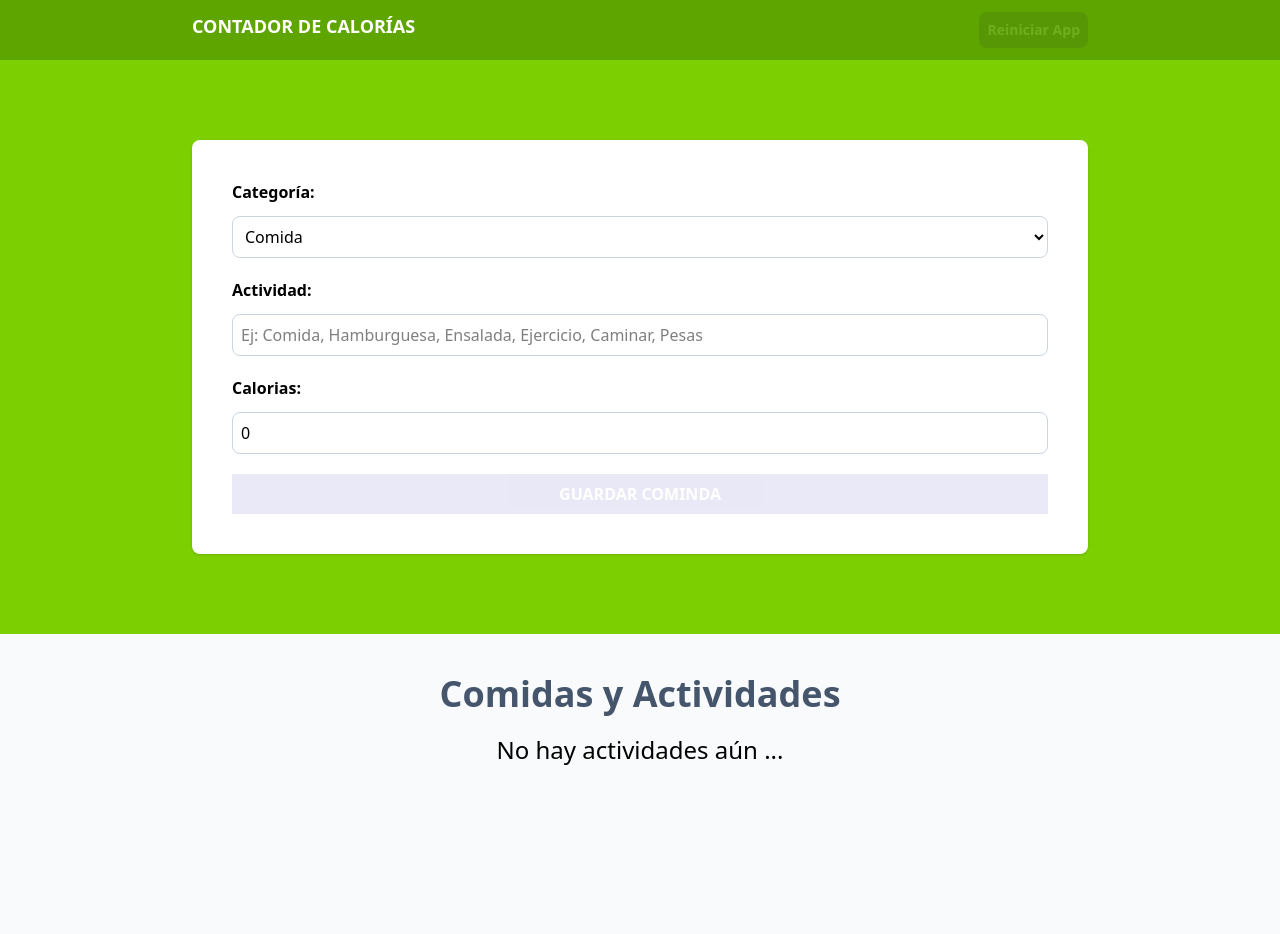
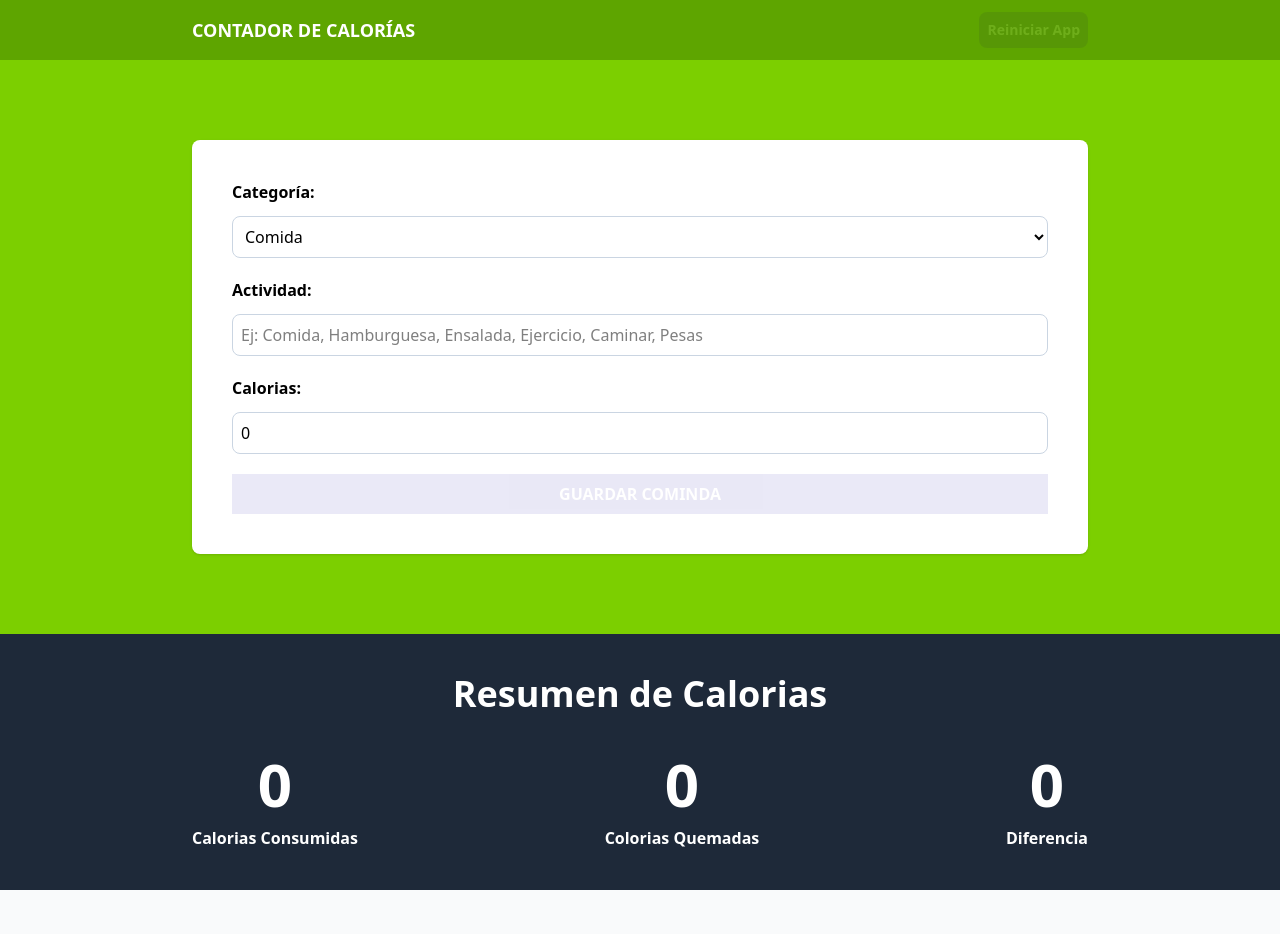
Before and after one commit to VanessaBattaglini/Contador-Calorias-Ejercicios, a React (Vite) app: page / in a window 1280 px wide. Shown: the top 934 px of the page. Before the commit the page ends 806 px from the top, so only its background shows below. Built offline with nearby package versions, Linux system fonts and the light colour scheme.

Commit message:
:sparkles: Creando componente para mostrar la calorias quemadas

```diff
--- a/src/App.tsx
+++ b/src/App.tsx
@@ -2,6 +2,7 @@
 import { useEffect, useReducer, useMemo } from 'react';
 import { activityReducer, initialState } from "./reducers/activityReducer";
 import ActivityList from './componets/ActivityList';
+import CalorieTracker from "./componets/CalorieTracker";
 function App() {
 
   const [state, dispatch] = useReducer(activityReducer, initialState)
@@ -14,7 +15,7 @@
   return (
     <>
       <header className="bg-lime-600 py-3">
-        <div className="max-w-4xl mx-auto flex justify-between ">
+        <div className="max-w-4xl mx-auto flex justify-between items-center">
           <h1 className="text-center text-lg font-bold text-white uppercase">
             Contador de Calorías
           </h1>
@@ -36,6 +37,13 @@
         />
       </div>
       </section>
+      <section className="bg-gray-800 py-10">
+        <div className="max-w-4xl mx-auto">
+            <CalorieTracker
+              activities={state.activities}
+            />
+        </div>
+      </section>
       <section className="p-10 mx-auto max-w-4xl">
         <ActivityList
           activities={state.activities}
--- /dev/null
+++ b/src/componets/CalorieTracker.tsx
@@ -0,0 +1,39 @@
+import { useMemo } from "react"
+import type { Activity } from "../types"
+import CaloriesDisplay from "./CaloriesDisplay"
+
+type CalorieTrackerProps = {
+    activities: Activity[]
+}
+export default function CalorieTracker({activities}: CalorieTrackerProps) {
+
+    const caloriesConsumed = useMemo(() => activities.reduce((total, activity) =>
+    activity.category === 1 ? total + activity.calories : total, 0), [activities])
+
+    const caloriesBurned = useMemo(() => activities.reduce((total, activity) =>
+    activity.category === 2 ? total + activity.calories : total, 0), [activities])
+
+    const netCalories = useMemo(() => caloriesConsumed - caloriesBurned, [activities])
+    return (
+        <>
+            <h2 className="text-4xl font-black text-white text-center">
+                Resumen de Calorias
+            </h2>
+            <div className="flex flex-col items-center md:flex-row md:justify-between gap-5 mt-10 ">
+                <CaloriesDisplay
+                    calories={caloriesConsumed}
+                    text="Calorias Consumidas"
+                />
+                <CaloriesDisplay
+                    calories={caloriesBurned}
+                    text="Colorias Quemadas"
+                />
+                <CaloriesDisplay
+                    calories={netCalories}
+                    text="Diferencia"
+                />
+            </div>
+
+        </>
+    )
+}
--- /dev/null
+++ b/src/componets/CaloriesDisplay.tsx
@@ -0,0 +1,13 @@
+
+type CaloriesDisplayProps = {
+    calories: number,
+    text: string
+}
+export default function CaloriesDisplay({calories, text} : CaloriesDisplayProps) {
+    return (
+        <p className="text-white font-bold rounded-full grid grid-cols-1 gap-3 text-center">
+            <span className="font-black text-6xl">{calories}</span>
+            {text}
+        </p>
+    )
+}
```
